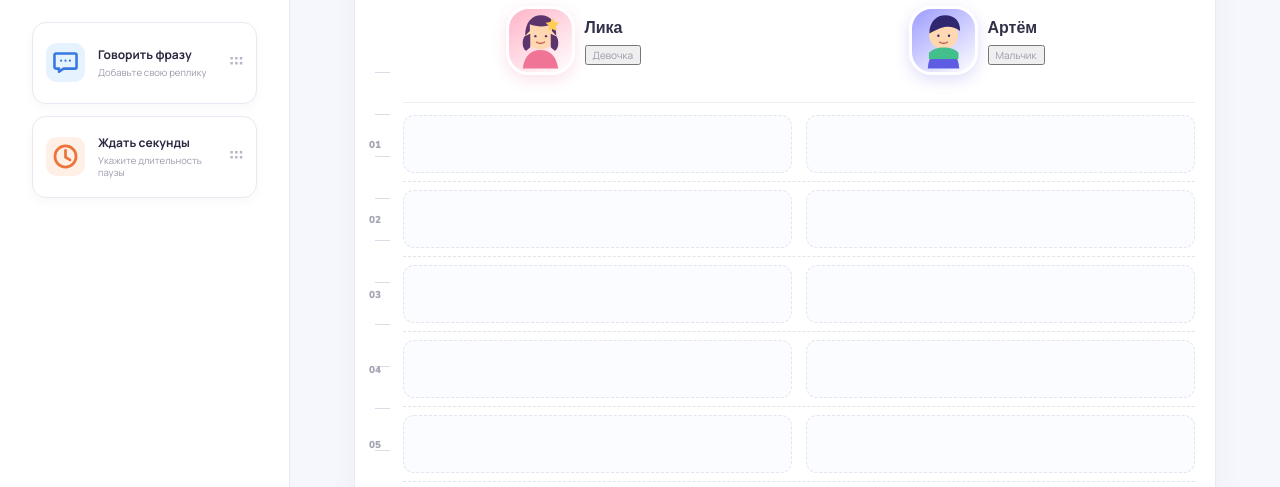
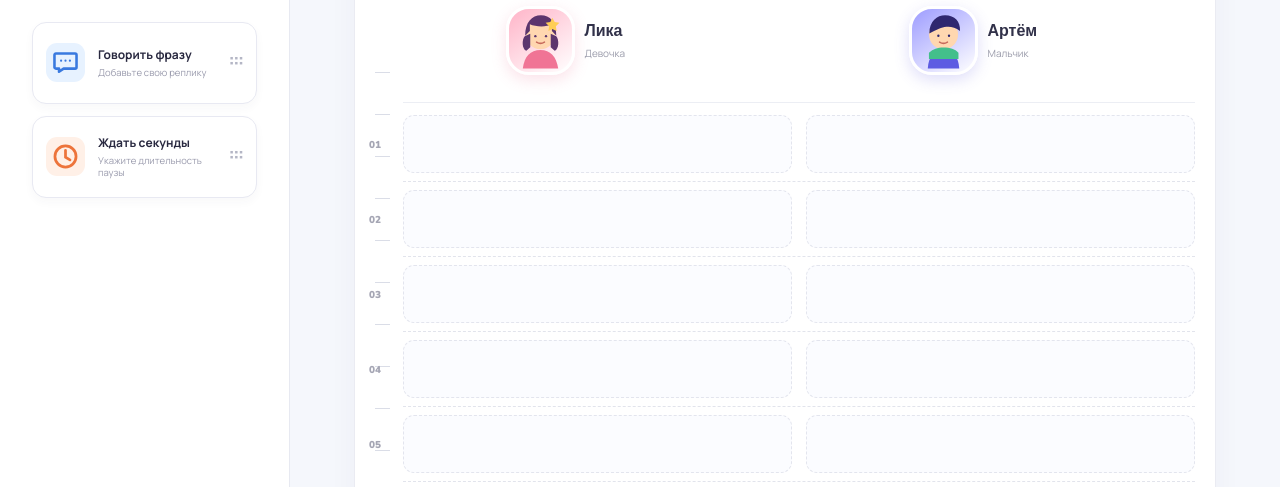
Before and after one commit to Hasli4/dialogs_scratch, a website built with Vite: page index.html in a window 1280 px wide. Shown: the part 267-754 px from the top of the page. Built offline with nearby package versions, Linux system fonts and the light colour scheme.

Commit message:
feat: edit character caption and update favicon (src/style.css)

```diff
--- a/src/style.css
+++ b/src/style.css
@@ -65,7 +65,9 @@ button { cursor: pointer; }
 .actor-name, .actor-name-input { display: block; width: 105px; border: 0; border-bottom: 1px dashed transparent; background: transparent; color: #313149; padding: 0 0 2px; font-family: Nunito, sans-serif; font-weight: 900; font-size: 16px; outline: none; text-align: left; }
 .actor-name { cursor: pointer; }
 .actor-name:hover, .actor-name:focus, .actor-name-input:focus { border-bottom-color: #7e7be5; }
-.actor-type { color: #9a9baa; font-size: 10px; }
+.actor-type, .actor-type-input { display: block; width: 105px; min-height: 16px; padding: 0; border: 0; border-bottom: 1px dashed transparent; color: #9a9baa; background: transparent; font-size: 10px; line-height: 1.4; outline: none; text-align: left; }
+.actor-type { cursor: pointer; }
+.actor-type:hover, .actor-type:focus, .actor-type-input:focus { border-bottom-color: #7e7be5; }
 .remove-actor { opacity: 0; position: absolute; top: 2px; right: 5px; border: 0; width: 20px; height: 20px; border-radius: 50%; color: #9798a8; background: #f1f2f6; transition: .15s; }
 .actor-header:hover .remove-actor { opacity: 1; }
 .remove-actor:hover { background: #ffe8ec; color: #dc5f79; }
```
